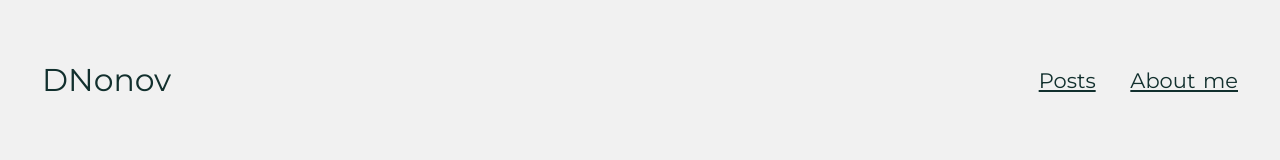
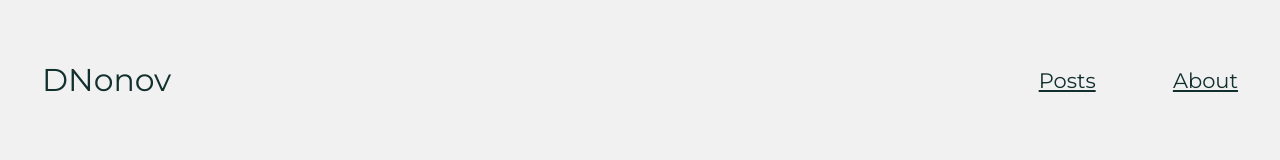
Before and after one commit to DNonov/blog, a Next.js app: page / in a window 1280 px wide. Shown: the top 160 px of the page. Built offline with nearby package versions, Linux system fonts and the light colour scheme; a web font is replaced by a local one.

Commit message:
Fix navbar menu spacing

```diff
--- a/components/Navbar.js
+++ b/components/Navbar.js
@@ -9,7 +9,7 @@
           <Link href={"/"}>Posts</Link>
         </li>
         <li className="navbar-menu-item">
-          <Link href={"/about"}>About me</Link>
+          <Link href={"/about"}>About</Link>
         </li>
       </ul>
     </nav>
```
